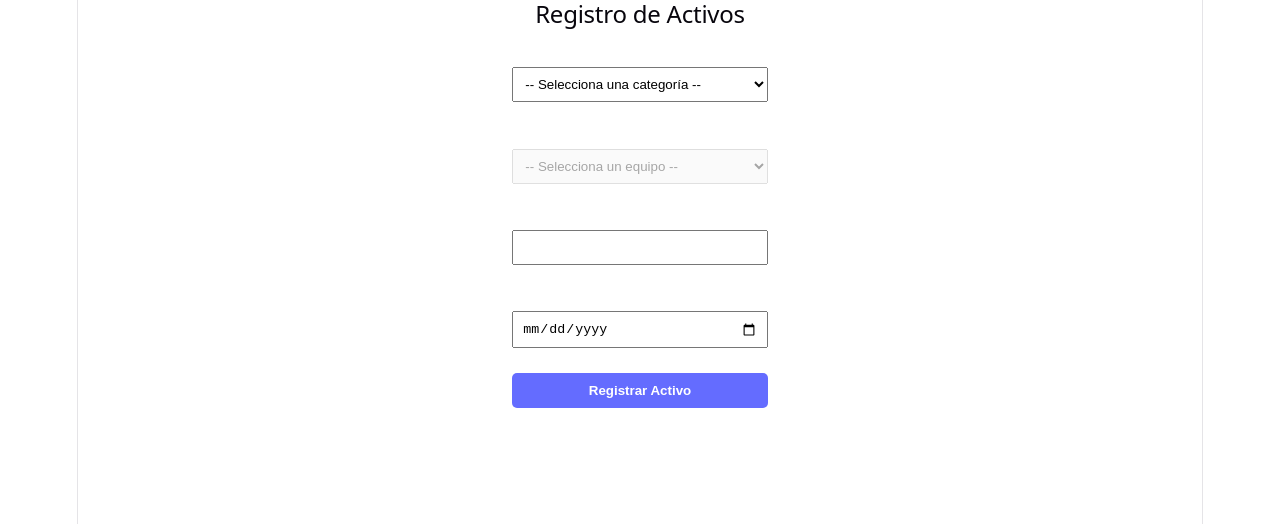
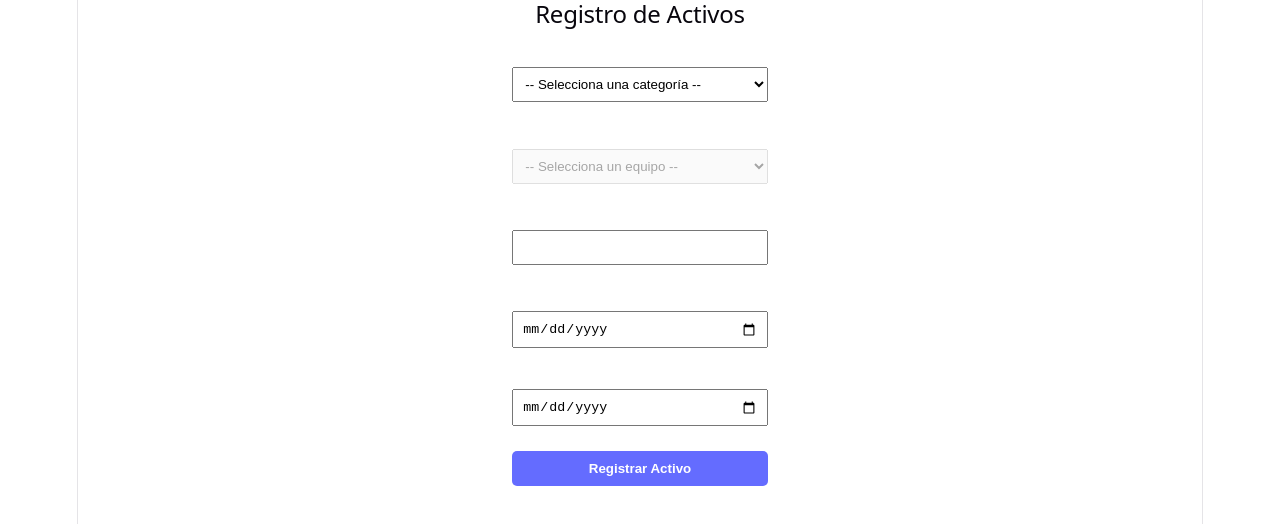
Before and after one commit to bethrmz13/ProyectoFinanzas, a React app in the folder Frontend/: page / in a window 1280 px wide. Shown: the top 524 px of the page. Built offline with nearby package versions, Linux system fonts and the light colour scheme; the HTML template or start-up script is replaced by a standard one.

Commit message:
feat(Frontend): Implemento de control de precio negativo y agrega selección de la fecha de corte

```diff
--- a/Frontend/src/App.jsx
+++ b/Frontend/src/App.jsx
@@ -12,7 +12,8 @@ function App(){
     tipo: '',
     detalle: '',
     precio: '',
-    fechaIngreso: ''
+    fechaIngreso: '',
+    fechaCorte: ''
   });
 
   const handleChange = (e) => {
@@ -78,12 +79,17 @@ function App(){
 
         <div style={{display:'flex',flexDirection:'column'}}>
           <label>Precio de Compra ($):</label>
-          <input type="number" name="precio" value={activo.precio} step="0.01" onChange={handleChange} required style={{padding:'8px', marginTop:'5px'}}></input>
+          <input type="number" name="precio" value={activo.precio} min="0" step="0.01" onChange={handleChange} required style={{padding:'8px', marginTop:'5px'}}></input>
         </div>
 
         <div style={{display:'flex',flexDirection:'column'}}>
           <label>Fecha de Compra / Adquisición</label>
           <input type="date" name="fechaIngreso" value={activo.fechaIngreso} onChange={handleChange} required style={{padding:'8px', marginTop:'5px'}}></input>
+        </div>
+
+        <div style={{display:'flex',flexDirection:'column'}}>
+          <label>Fecha de Corte</label>
+          <input type="date" name="fechaCorte" value={activo.fechaCorte} onChange={handleChange} required style={{padding:'8px', marginTop:'5xp'}}></input>
         </div>
 
         <button type="submit" style={{padding:'10px 15px', marginTop:'10px',backgroundColor:'#646cff',color:'white',border:'none',borderRadius:'5px',cursor:'pointer',fontWeight:'bold'}}>
```
